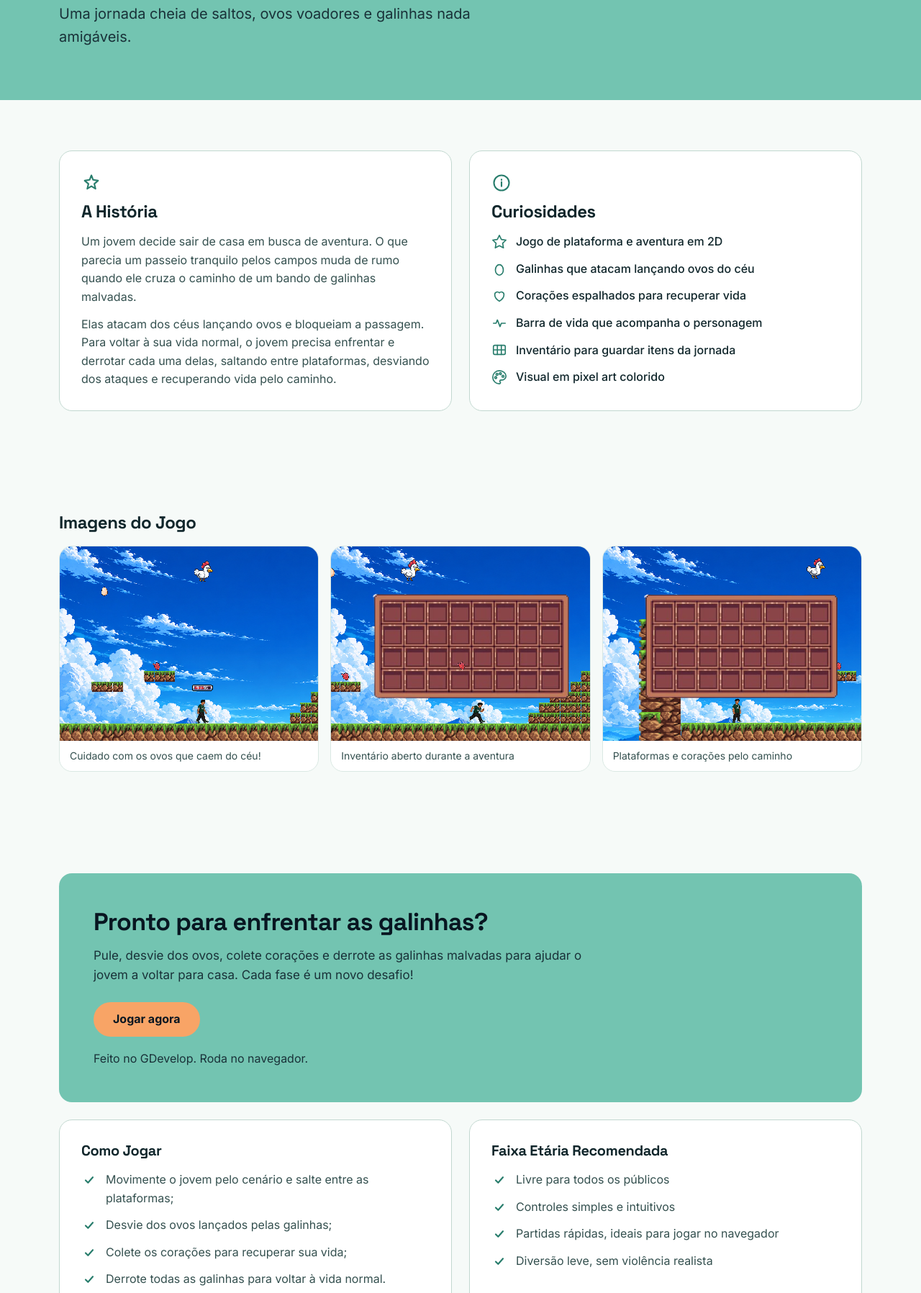
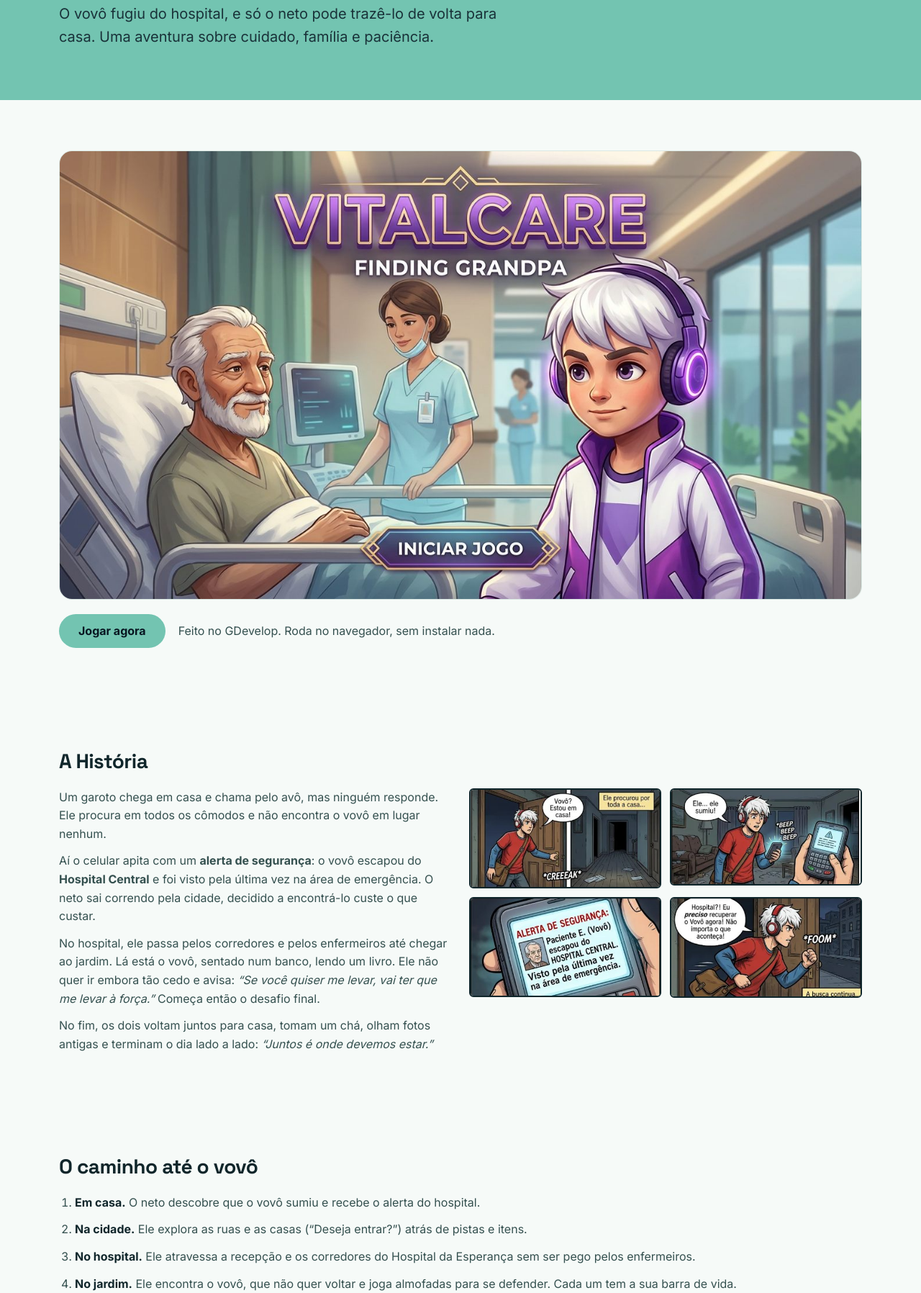
Before and after one commit to BeatrizFloel/tccvital, a website: page pages/jogo/jogo (2).html in a window 1280 px wide. Shown: the part 222-2018 px from the top of the page at 72% size. Drawn offline with Linux system fonts and the light colour scheme; a web font is replaced by a local one.

Commit message:
Atualiza a página do jogo para o VitalCare: Finding Grandpa
Co-Authored-By: Claude Opus 5.5 <noreply@anthropic.com>

```diff
--- a/pages/jogo/jogo (2).html
+++ b/pages/jogo/jogo (2).html
@@ -3,24 +3,29 @@
 <head>
 <meta charset="utf-8" />
 <meta name="viewport" content="width=device-width, initial-scale=1" />
-<title>VitalCare | A Aventura das Galinhas</title>
+<title>VitalCare | Jogo: Finding Grandpa</title>
 <script>document.documentElement.classList.add("js");try{if(localStorage.getItem("vc-theme")==="dark")document.documentElement.classList.add("dark")}catch(e){}</script>
 <link rel="preconnect" href="https://fonts.googleapis.com" />
 <link rel="preconnect" href="https://fonts.gstatic.com" crossorigin />
 <link rel="stylesheet" href="https://fonts.googleapis.com/css2?family=Baskervville:wght@500;600;700&family=Inter:wght@400;500;600;700&family=JetBrains+Mono:wght@500;600&family=Space+Grotesk:wght@500;600;700&display=swap" />
 <link rel="stylesheet" href="/vc.css" />
 <style>
+  .cover { margin: 0; overflow: hidden; border: 1px solid var(--line); border-radius: var(--radius); }
+  .cover img { display: block; width: 100%; height: auto; }
+  .cover-cta { display: flex; flex-wrap: wrap; align-items: center; gap: 12px 18px; margin-top: 20px; color: var(--ink-2); font-size: 16px; }
+  .section-title { margin-bottom: 20px; font-size: 28px; }
+  .story-grid { align-items: start; }
+  .story p { color: var(--ink-2); }
   .story p + p { margin-top: 12px; }
-  .facts { display: grid; gap: 12px; }
-  .facts li { display: flex; align-items: center; gap: 12px; color: var(--ink); font-weight: 500; }
-  .facts .icon-box { margin: 0; }
-  .facts .icon-box svg { width: 22px; height: 22px; }
-  .game-video-wrap h2 { margin-bottom: 18px; font-size: 24px; }
-  .shots { display: grid; gap: 16px; grid-template-columns: repeat(3, minmax(0, 1fr)); }
+  .comic { display: grid; gap: 12px; grid-template-columns: repeat(2, minmax(0, 1fr)); }
+  .comic img { display: block; width: 100%; height: auto; border: 2px solid var(--ink); border-radius: 6px; }
+  .steps-list { display: grid; gap: 12px; margin: 0 0 28px; padding-left: 22px; color: var(--ink-2); }
+  .steps-list strong { color: var(--ink); }
+  .shots { display: grid; gap: 16px; grid-template-columns: repeat(2, minmax(0, 1fr)); }
   .shots figure { margin: 0; overflow: hidden; border: 1px solid var(--line); border-radius: var(--radius); background: var(--bg-alt); }
-  .shots img { display: block; width: 100%; height: auto; aspect-ratio: 4 / 3; object-fit: cover; image-rendering: pixelated; }
-  .shots figcaption { padding: 10px 14px; font-size: 14px; color: var(--ink-2); background: var(--surface, transparent); }
-  @media (max-width: 760px) { .shots { grid-template-columns: 1fr; } }
+  .shots img { display: block; width: 100%; height: auto; aspect-ratio: 16 / 9; object-fit: cover; }
+  .shots figcaption { padding: 10px 14px; font-size: 14px; color: var(--ink-2); }
+  @media (max-width: 760px) { .shots, .comic { grid-template-columns: 1fr; } }
 </style>
 </head>
 <body>
@@ -50,91 +55,113 @@
 <main>
   <section class="page-hero">
     <div class="container">
-      <h1>A Aventura das Galinhas</h1>
-      <p class="lead">Uma jornada cheia de saltos, ovos voadores e galinhas nada amigáveis.</p>
+      <h1>VitalCare: Finding Grandpa</h1>
+      <p class="lead">O vovô fugiu do hospital, e só o neto pode trazê-lo de volta para casa. Uma aventura sobre cuidado, família e paciência.</p>
     </div>
   </section>
-
   <section class="section">
-    <div class="container grid grid-2">
-      <article class="card story">
-        <span class="icon-box"><svg viewBox="0 0 24 24" aria-hidden="true"><path d="M12 3l2.1 5.4L20 9.3l-4.5 3.9 1.4 5.8L12 16l-4.9 3 1.4-5.8L4 9.3l5.9-.9Z"/></svg></span>
-        <h2 style="font-size: 24px; margin-bottom: 14px;">A História</h2>
-        <p>
-          Um jovem decide sair de casa em busca de aventura. O que parecia um passeio tranquilo
-          pelos campos muda de rumo quando ele cruza o caminho de um bando de galinhas malvadas.
-        </p>
-        <p>
-          Elas atacam dos céus lançando ovos e bloqueiam a passagem. Para voltar à sua vida
-          normal, o jovem precisa enfrentar e derrotar cada uma delas, saltando entre plataformas,
-          desviando dos ataques e recuperando vida pelo caminho.
-        </p>
-      </article>
-
-      <article class="card">
-        <span class="icon-box"><svg viewBox="0 0 24 24" aria-hidden="true"><circle cx="12" cy="12" r="9"/><path d="M12 8v.5M12 11v5"/></svg></span>
-        <h2 style="font-size: 24px; margin-bottom: 14px;">Curiosidades</h2>
-        <ul class="facts">
-          <li><span class="icon-box"><svg viewBox="0 0 24 24" aria-hidden="true"><polygon points="12 2 15.09 8.26 22 9.27 17 14.14 18.18 21.02 12 17.77 5.82 21.02 7 14.14 2 9.27 8.91 8.26 12 2"/></svg></span>Jogo de plataforma e aventura em 2D</li>
-          <li><span class="icon-box"><svg viewBox="0 0 24 24" aria-hidden="true"><ellipse cx="12" cy="13" rx="6" ry="8"/></svg></span>Galinhas que atacam lançando ovos do céu</li>
-          <li><span class="icon-box"><svg viewBox="0 0 24 24" aria-hidden="true"><path d="M12 20s-7-4.4-7-10a4 4 0 0 1 7-2.6A4 4 0 0 1 19 10c0 5.6-7 10-7 10Z"/></svg></span>Corações espalhados para recuperar vida</li>
-          <li><span class="icon-box"><svg viewBox="0 0 24 24" aria-hidden="true"><path d="M3 12h4l2-5 4 10 2-5h6"/></svg></span>Barra de vida que acompanha o personagem</li>
-          <li><span class="icon-box"><svg viewBox="0 0 24 24" aria-hidden="true"><rect x="3" y="5" width="18" height="14" rx="2"/><path d="M3 12h18M9 5v14M15 5v14"/></svg></span>Inventário para guardar itens da jornada</li>
-          <li><span class="icon-box"><svg viewBox="0 0 24 24" aria-hidden="true"><circle cx="13.5" cy="6.5" r="1.5"/><circle cx="17.5" cy="10.5" r="1.5"/><circle cx="8.5" cy="7.5" r="1.5"/><circle cx="6.5" cy="12.5" r="1.5"/><path d="M12 2a10 10 0 0 0 0 20c1 0 1.7-.8 1.7-1.7 0-.5-.2-.9-.5-1.2-.3-.3-.5-.7-.5-1.2 0-.9.8-1.7 1.7-1.7H16a6 6 0 0 0 6-6C22 6 17.5 2 12 2Z"/></svg></span>Visual em pixel art colorido</li>
-        </ul>
-      </article>
+    <div class="container">
+      <figure class="cover">
+        <img src="/pages/imagens/jogo-capa.jpg" alt="Tela inicial do jogo: o neto de fones de ouvido, o vovô na cama do hospital e uma enfermeira ao fundo" width="1376" height="768" />
+      </figure>
+      <div class="cover-cta">
+        <a href="https://gd.games/games/ebdefbe4-2402-437a-b663-ef0463f9f3f7" class="btn btn-primary" target="_blank" rel="noopener">Jogar agora</a>
+        <span>Feito no GDevelop. Roda no navegador, sem instalar nada.</span>
+      </div>
     </div>
   </section>
-
   <section class="section alt">
-    <div class="container game-video-wrap">
-      <h2>Imagens do Jogo</h2>
+    <div class="container">
+      <h2 class="section-title">A História</h2>
+      <div class="grid grid-2 story-grid">
+        <div class="story">
+          <p>
+            Um garoto chega em casa e chama pelo avô, mas ninguém responde. Ele procura em todos os
+            cômodos e não encontra o vovô em lugar nenhum.
+          </p>
+          <p>
+            Aí o celular apita com um <strong>alerta de segurança</strong>: o vovô escapou do
+            <strong>Hospital Central</strong> e foi visto pela última vez na área de emergência.
+            O neto sai correndo pela cidade, decidido a encontrá-lo custe o que custar.
+          </p>
+          <p>
+            No hospital, ele passa pelos corredores e pelos enfermeiros até chegar ao jardim. Lá está
+            o vovô, sentado num banco, lendo um livro. Ele não quer ir embora tão cedo e avisa:
+            <em>“Se você quiser me levar, vai ter que me levar à força.”</em> Começa então o desafio final.
+          </p>
+          <p>
+            No fim, os dois voltam juntos para casa, tomam um chá, olham fotos antigas e terminam o dia
+            lado a lado: <em>“Juntos é onde devemos estar.”</em>
+          </p>
+        </div>
+        <div class="comic">
+          <img src="/pages/imagens/jogo-cena-1.jpg" alt="Quadrinho: o neto abre a porta e chama: Vovô? Estou em casa!" width="462" height="237" loading="lazy" />
+          <img src="/pages/imagens/jogo-cena-2.jpg" alt="Quadrinho: Ele... ele sumiu! E o celular apita" width="466" height="232" loading="lazy" />
+          <img src="/pages/imagens/jogo-cena-3.jpg" alt="Quadrinho: alerta de segurança, o vovô escapou do Hospital Central" width="460" height="236" loading="lazy" />
+          <img src="/pages/imagens/jogo-cena-4.jpg" alt="Quadrinho: Hospital?! Eu preciso recuperar o Vovô agora!" width="457" height="237" loading="lazy" />
+        </div>
+      </div>
+    </div>
+  </section>
+  <section class="section">
+    <div class="container">
+      <h2 class="section-title">O caminho até o vovô</h2>
+      <ol class="steps-list">
+        <li><strong>Em casa.</strong> O neto descobre que o vovô sumiu e recebe o alerta do hospital.</li>
+        <li><strong>Na cidade.</strong> Ele explora as ruas e as casas (“Deseja entrar?”) atrás de pistas e itens.</li>
+        <li><strong>No hospital.</strong> Ele atravessa a recepção e os corredores do Hospital da Esperança sem ser pego pelos enfermeiros.</li>
+        <li><strong>No jardim.</strong> Ele encontra o vovô, que não quer voltar e joga almofadas para se defender. Cada um tem a sua barra de vida.</li>
+        <li><strong>De volta para casa.</strong> Vencendo o desafio, os dois voltam juntos e o jogo termina com um final feliz.</li>
+      </ol>
       <div class="shots">
         <figure>
-          <img src="/pages/imagens/galinhas-1.png" alt="O jovem caminha pelo campo enquanto uma galinha voa no céu e solta um ovo" width="791" height="600" loading="lazy" />
-          <figcaption>Cuidado com os ovos que caem do céu!</figcaption>
+          <img src="/pages/imagens/jogo-hospital.jpg" alt="Mapa da recepção do Hospital da Esperança visto de cima" width="1100" height="600" loading="lazy" />
+          <figcaption>A recepção do hospital</figcaption>
         </figure>
         <figure>
-          <img src="/pages/imagens/galinhas-2.png" alt="Jovem correndo com o inventário aberto e uma galinha voando acima" width="791" height="600" loading="lazy" />
-          <figcaption>Inventário aberto durante a aventura</figcaption>
+          <img src="/pages/imagens/jogo-jardim.jpg" alt="O neto e o vovô no jardim do hospital, cada um com sua barra de corações" width="1100" height="538" loading="lazy" />
+          <figcaption>O encontro com o vovô no jardim</figcaption>
         </figure>
         <figure>
-          <img src="/pages/imagens/galinhas-3.png" alt="Jovem parado ao lado de plataformas de terra com uma galinha no alto" width="800" height="600" loading="lazy" />
-          <figcaption>Plataformas e corações pelo caminho</figcaption>
+          <img src="/pages/imagens/jogo-vovo-jardim.jpg" alt="Quadrinho: o vovô no banco do jardim diz que não vai para casa" width="1400" height="764" loading="lazy" />
+          <figcaption>“Eu não vou embora tão cedo…”</figcaption>
+        </figure>
+        <figure>
+          <img src="/pages/imagens/jogo-final.jpg" alt="Quadrinho do final: em casa, chá, fotos da viagem e o pôr do sol juntos" width="1400" height="764" loading="lazy" />
+          <figcaption>O final: de volta para casa</figcaption>
         </figure>
       </div>
     </div>
   </section>
-
-  <section class="section">
+  <section class="section alt">
     <div class="container">
       <div class="why">
-        <h2>Pronto para enfrentar as galinhas?</h2>
+        <h2>Por que esse jogo faz parte do VitalCare?</h2>
         <p>
-          Pule, desvie dos ovos, colete corações e derrote as galinhas malvadas para ajudar o
-          jovem a voltar para casa. Cada fase é um novo desafio!
+          A história mostra o que o VitalCare quer evitar: a família só descobrindo que algo está errado
+          quando o alerta chega. No jogo, o neto corre atrás do avô. Na vida real, o VitalCare lembra os
+          remédios, acompanha os sensores da casa e avisa a família na hora certa.
         </p>
         <a href="https://gd.games/games/ebdefbe4-2402-437a-b663-ef0463f9f3f7" class="btn btn-primary" target="_blank" rel="noopener">Jogar agora</a>
-        <p style="margin: 18px 0 0; font-size: 16px;">Feito no GDevelop. Roda no navegador.</p>
       </div>
-
       <div class="grid grid-2" style="margin-top: 24px;">
         <article class="card">
           <h3 style="margin-bottom: 16px;">Como Jogar</h3>
           <ul class="check-list">
-            <li>Movimente o jovem pelo cenário e salte entre as plataformas;</li>
-            <li>Desvie dos ovos lançados pelas galinhas;</li>
-            <li>Colete os corações para recuperar sua vida;</li>
-            <li>Derrote todas as galinhas para voltar à vida normal.</li>
+            <li>Clique em “Iniciar jogo” e acompanhe os quadrinhos da história;</li>
+            <li>Movimente o neto pela casa, pela cidade e pelo hospital;</li>
+            <li>Escolha “Sim” ou “Não” quando o jogo perguntar se deseja entrar em um lugar;</li>
+            <li>Fuja dos enfermeiros e cuide da sua vida (corações);</li>
+            <li>No jardim, desvie das almofadas do vovô e convença-o a voltar para casa.</li>
           </ul>
         </article>
         <article class="card">
-          <h3 style="margin-bottom: 16px;">Faixa Etária Recomendada</h3>
+          <h3 style="margin-bottom: 16px;">Para Quem é</h3>
           <ul class="check-list">
             <li>Livre para todos os públicos</li>
-            <li>Controles simples e intuitivos</li>
-            <li>Partidas rápidas, ideais para jogar no navegador</li>
-            <li>Diversão leve, sem violência realista</li>
+            <li>Visual em pixel art e história em quadrinhos</li>
+            <li>Partidas rápidas, direto no navegador</li>
+            <li>Uma história leve sobre cuidar de quem a gente ama</li>
           </ul>
         </article>
       </div>
```
Also changed, not shown: pages/imagens/jogo-capa.jpg (added), pages/imagens/jogo-cena-1.jpg (added), pages/imagens/jogo-cena-2.jpg (added), pages/imagens/jogo-cena-3.jpg (added), pages/imagens/jogo-cena-4.jpg (added), pages/imagens/jogo-final.jpg (added), pages/imagens/jogo-hospital.jpg (added), pages/imagens/jogo-jardim.jpg (added), pages/imagens/jogo-vovo-jardim.jpg (added).
